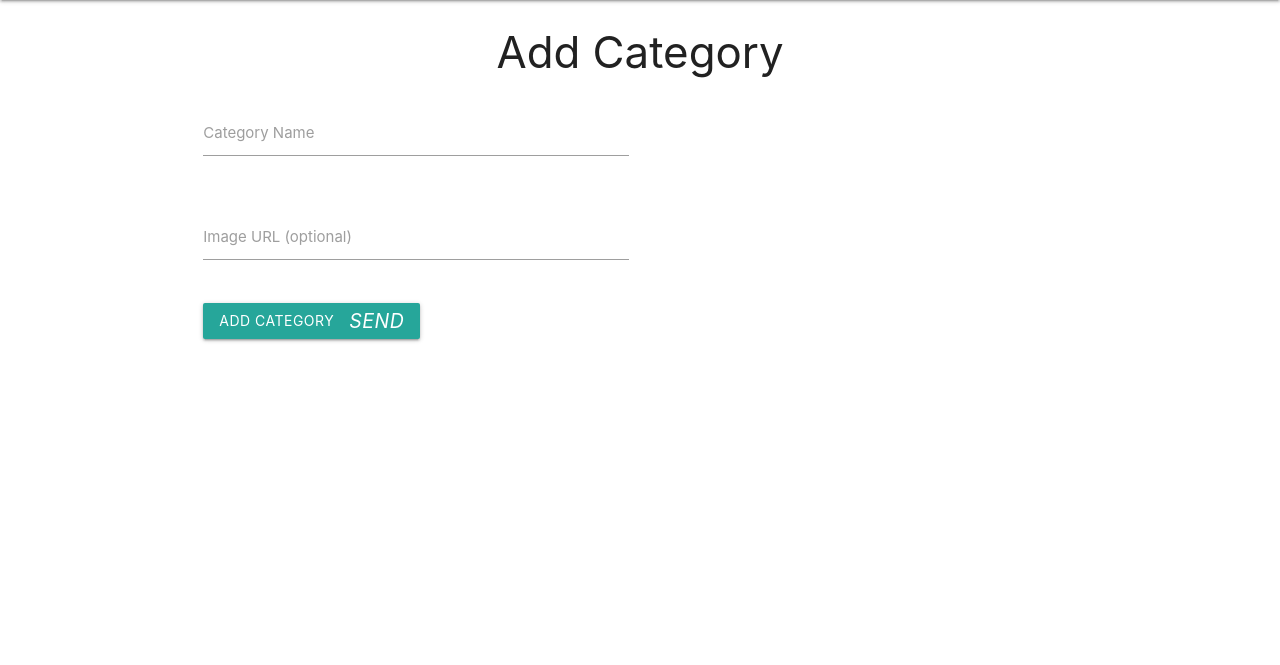
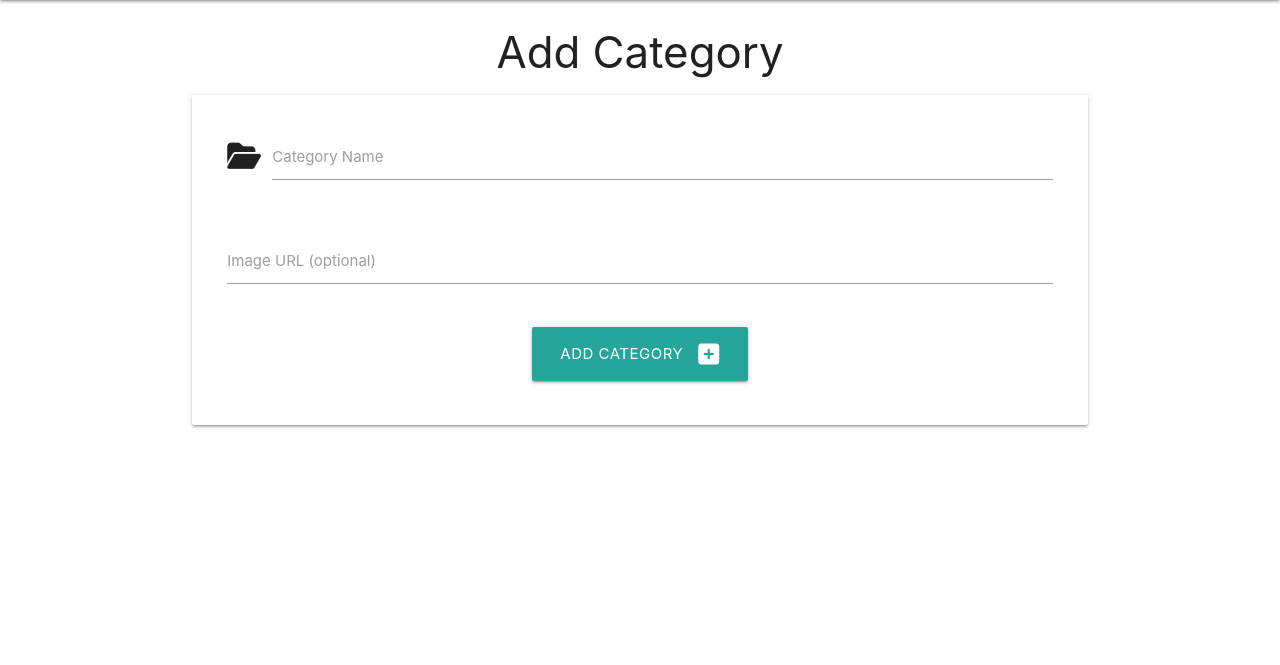
Before and after one commit to AlexandraEL9/MOCA-app, a Flask app: page /add_category in a window 1280 px wide. Shown: the part 64-729 px from the top of the page. Run offline with Flask 2, Linux system fonts and the light colour scheme; some libraries are stand-ins or nearby versions.

Commit message:
update: change form cat nname and submit btn

```diff
--- a/moca/templates/add_category.html
+++ b/moca/templates/add_category.html
@@ -3,23 +3,28 @@
 
 <h3 class="center-align">Add Category</h3>
 
-<div class="row">
+<div class="row card-panel">
     <form class="col s12" action="{{ url_for('add_category') }}" method="POST">
         <div class="row">
-            <div class="input-field col s6">
-                <input id="category_name" name="category_name" type="text" class="validate" required>
+            <div class="input-field col s12">
+                <i class="fas fa-folder-open prefix"></i>
+                <input id="category_name" name="category_name" minlength="3" maxlength="25" type="text" class="validate" required>
                 <label for="category_name">Category Name</label>
             </div>
         </div>
         <div class="row">
-            <div class="input-field col s6">
+            <div class="input-field col s12">
                 <input id="image_url" name="image_url" type="text" class="validate">
                 <label for="image_url">Image URL (optional)</label>
             </div>
         </div>
-        <button class="btn waves-effect waves-light" type="submit" name="action">Add Category
-            <i class="material-icons right">send</i>
-        </button>
+        <div class="row">
+            <div class="col s12 center-align">
+                <button type="submit" class="btn-large">
+                    Add Category <i class="fas fa-plus-square right"></i>
+                </button>
+            </div>
+        </div>
     </form>
 </div>
 
```
